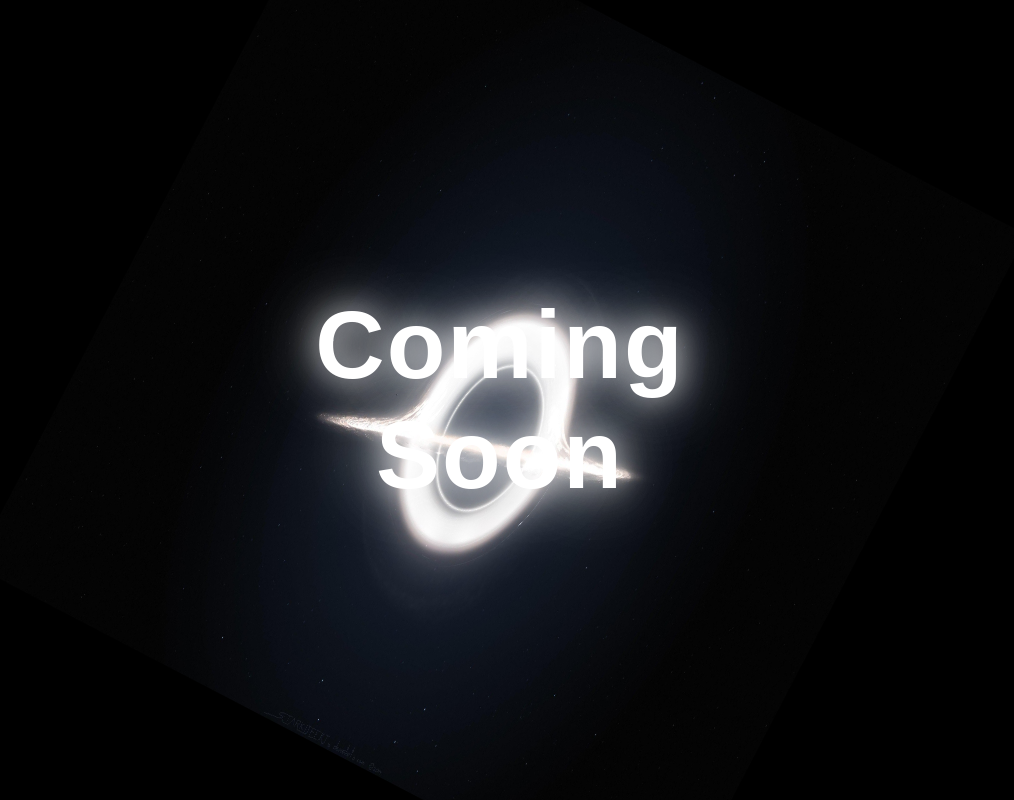
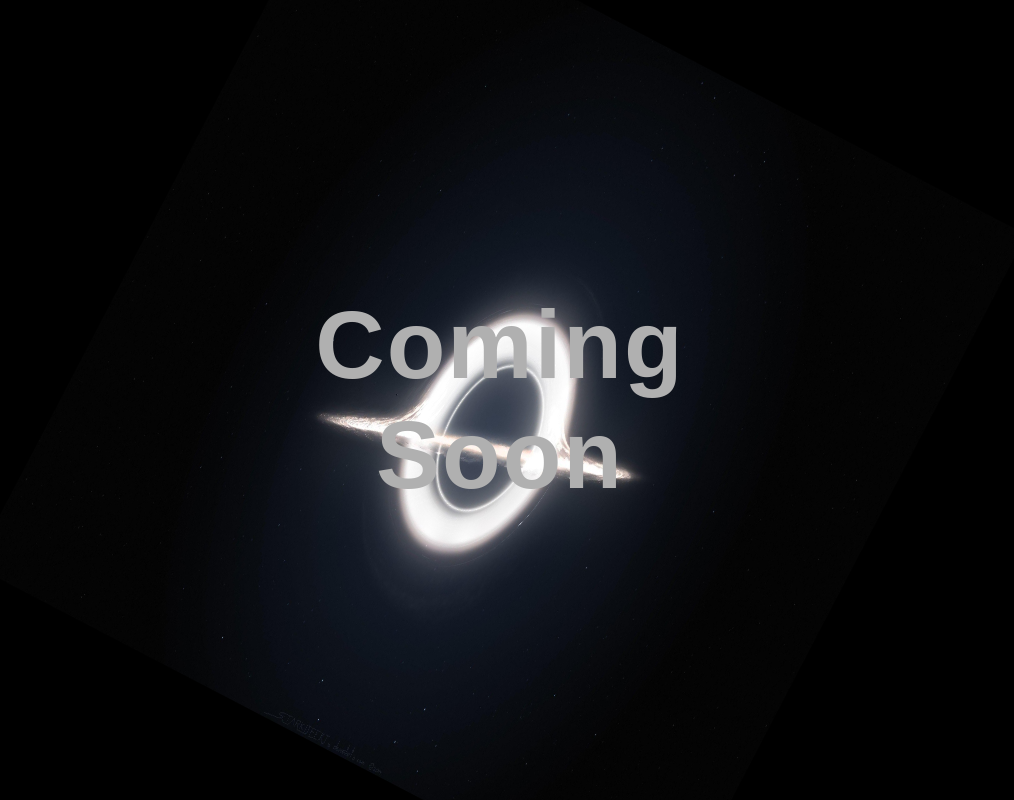
Before and after one commit to error-c0d3s1x/clarix.dev-landing-web, a React (Create React App) app: page / in a window 1280 px wide. Shown: the whole page, without its empty margins (140-1154 px from the left). Built offline with nearby package versions, Linux system fonts and the light colour scheme.

Commit message:
feat: change font to metallic silver

```diff
--- a/src/BlackholeAnimation.css
+++ b/src/BlackholeAnimation.css
@@ -15,11 +15,7 @@
     text-align: center;
     font-size: 3rem; /* Adjusted for a more balanced size */
     font-family: 'Montserrat', sans-serif; /* Modern font */
-    color: #fff;
-    text-shadow:
-      0 0 30px rgba(255, 255, 255, 0.8), /* White glow */
-      0 0 60px rgba(255, 255, 255, 0.6),
-      0 0 90px rgba(255, 255, 255, 0.4); /* Larger shadow for more dramatic effect */
+    color: #b0b0b0; /* Metallic Silver color */
     font-weight: 600; /* Slightly less bold */
     letter-spacing: 2px; /* Slight spacing between letters */
     padding: 0; /* Removed padding to eliminate the box */
@@ -27,6 +23,7 @@
     border: none; /* Removed the border */
     animation: none; /* Removed the fade-in/out animation */
   }
+
 
 
   /* Animation for glowing text */
```
